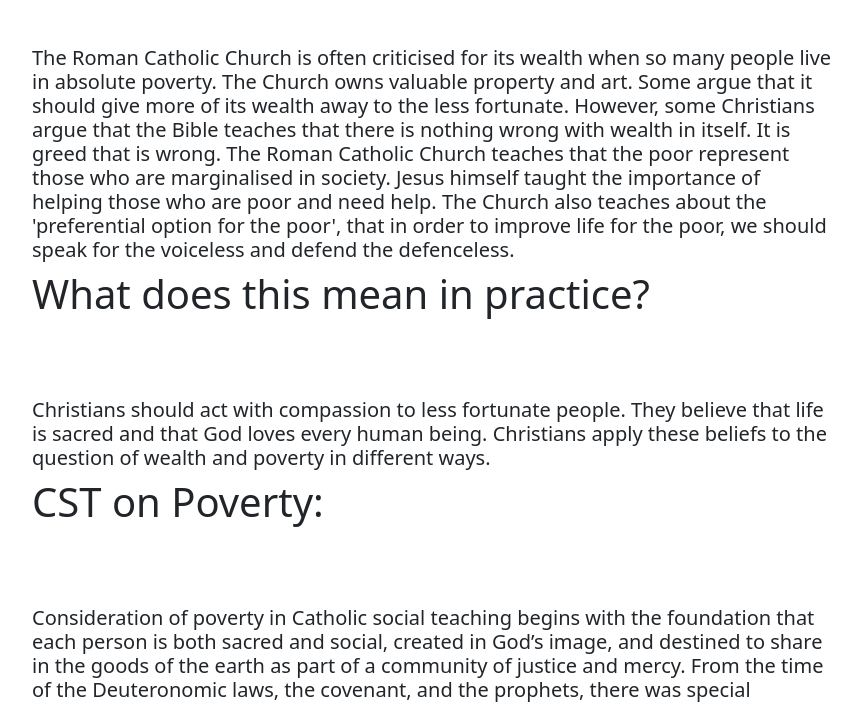
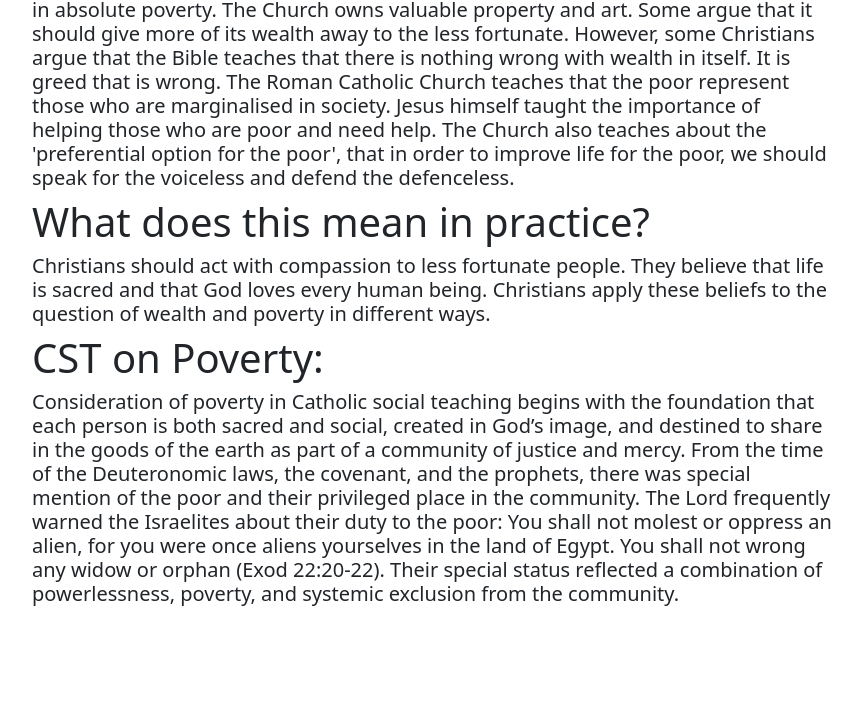
Before and after one commit to roseiweisse/roseiweisse.github.io, a plain HTML site: page index.html in a window 1280 px wide. Shown: the part 722-1426 px from the top of the page, without its empty margins (208-1070 px from the left). Drawn offline with nearby package versions, Linux system fonts and the light colour scheme.

Commit message:
Update styles.css

```diff
--- a/misc/css/styles.css
+++ b/misc/css/styles.css
@@ -36,9 +36,6 @@
 }
 .navbar-brand {
   margin-left: 1em;
-}
-.foundersInfo h1 {
-  margin-bottom: 2em;
 }
 .footer {
   margin-top: 5em;
```
